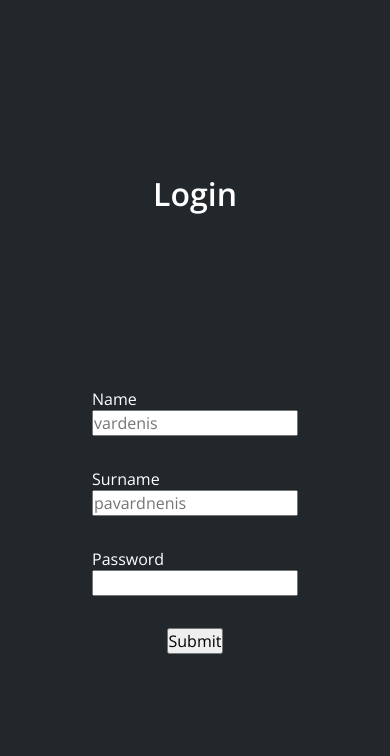
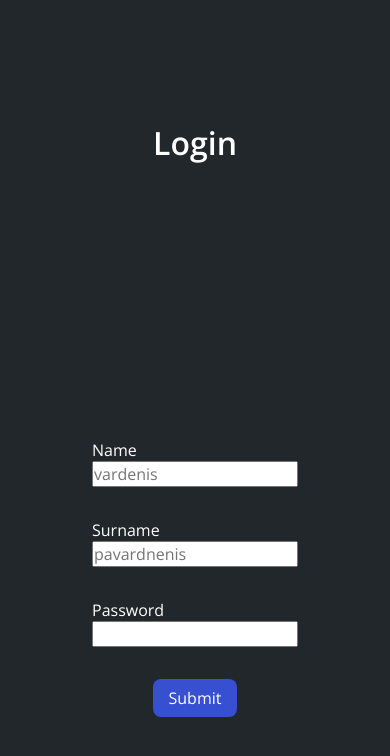
Before and after one commit to 81GB3N/simtadienis, a React (Create React App) app in the folder frontend/: page /admin in a window 390 px wide. Shown: the top 756 px of the page. Built offline with nearby package versions, Linux system fonts and the light colour scheme; no server answers.

Commit message:
Minor mobile friendly changes on admin

```diff
--- a/frontend/public/index.html
+++ b/frontend/public/index.html
@@ -26,7 +26,7 @@
       width: 6rem;
     }
 
-    .container {
+    .loading-container {
       height: 100vh;
       width: 100vw;
       background-color: white;
@@ -53,7 +53,7 @@
   <noscript>You need to enable JavaScript to run this app.</noscript>
   <div id="root">
     <!-- Preloader -->
-    <div id="spinner" class="container">
+    <div id="spinner" class="loading-container">
       <div class="loading"></div>
     </div>
   </div>
--- a/frontend/src/components/admin/AdminLogin.jsx
+++ b/frontend/src/components/admin/AdminLogin.jsx
@@ -12,6 +12,12 @@ export default function AdminLogin() {
         localStorage.setItem("admin", JSON.stringify(user));
     }
 
+    function displayError(msg) {
+        setErrMsg(msg);
+        setTimeout(() => {
+            setErrMsg("");
+        }, 3000);
+    }
 
     async function handleSubmit(e) {
         e.preventDefault();
@@ -21,14 +27,14 @@ export default function AdminLogin() {
 
         if (!await userExists(name, surname, 'admin')) {
             console.log("Admin account doesn't exist");
-            setErrMsg("Admin account doesn't exist")
+            displayError("Admin account doesn't exist");
             return;
         }
 
         validatePassword(name, surname, password, 'admin').then((res) => {
             if (!res.result) {
                 console.log("Incorrect Admin Information", res);
-                setErrMsg("Incorrect Admin Information")
+                displayError("Incorrect Admin Information");
             }
             else {
                 console.log('logging in as', name, surname);
@@ -43,7 +49,7 @@ export default function AdminLogin() {
     return (
         <section className="admin-login-container container">
             <h2 className="admin-login-title">Login</h2>
-            <p className={`${errMsg ? "errmsg" : "offscreen"} take-space`}>{errMsg}</p>
+            <p className={`${errMsg ? "errmsg" : "noerr"} take-space`}>{errMsg}</p>
             <form className="admin-login" method="get" onSubmit={handleSubmit}>
                 <div >
                     <label htmlFor="name">
@@ -77,7 +83,7 @@ export default function AdminLogin() {
                         required>
                     </input>
                 </div>
-                <input type="submit" id="login-submit"></input>
+                <input type="submit" id="admin-login-submit"></input>
             </form>
         </section>
     )
--- a/frontend/src/components/admin/Users.jsx
+++ b/frontend/src/components/admin/Users.jsx
@@ -25,8 +25,10 @@ export default function Users() {
 
     //SOCKET CODE
     //--------------------------------------------------------
-    socket.on("getusers", ()=>{
+    socket.on("getusers", (res)=>{
         //MAKE THIS UPDATE THE BOARD
+        console.log('user data updated');
+        console.log(res);
     });
     //DO THE SAME IN THE LEADERBOARD PAGE
     //-------------------------------------------------------
--- a/frontend/src/css/admin.css
+++ b/frontend/src/css/admin.css
@@ -31,11 +31,14 @@ body {
     justify-content: space-between;
     font-family: 'Open Sans', sans-serif;
     color: var(--admin-text-primary);
+    height: max-content;
+    align-items: stretch;
+    overflow: hidden;
 }
 
 .drawer {
     display: flex;
-    height: 100%;
+    height: 100vh;
     width: 100px;
     background: var(--admin-drawer);
     box-shadow: 1px 0px 3px rgba(0, 0, 0, 0.16), 1px 0px 3px rgba(0, 0, 0, 0.23);
@@ -102,9 +105,14 @@ body {
     gap: 3rem;
 }
 
+.user-table-wrapper{
+    flex-grow: 1;
+    max-width: 500px;
+}
+
 .user-table {
     overflow: hidden;
-    width: 500px;
+    width: 100%;
     max-height: min-content;
     border-collapse: collapse;
     margin: 20px 0;
@@ -178,7 +186,8 @@ body {
 }
 
 .edit {
-    width: 400px;
+    flex-grow: 2;
+    max-width: 400px;
     background-color: var(--admin-background-secondary);
     padding-top: 2rem;
     height: 300px;
@@ -189,13 +198,13 @@ body {
     justify-content: space-around;
 }
 
-.edit__name{
+.edit__name {
     font-size: 1.5rem;
     font-weight: 600;
     color: var(--admin-text-primary);
 }
 
-.edit__info{
+.edit__info {
     display: flex;
     flex-direction: column;
     justify-content: space-around;
@@ -204,7 +213,7 @@ body {
 
 }
 
-.edit__header{
+.edit__header {
     display: flex;
     justify-content: center;
     align-items: center;
@@ -212,7 +221,7 @@ body {
     padding: 0 0.5rem 2rem 0.5rem;
 }
 
-.edit-form{
+.edit-form {
     padding: 1rem;
     width: 100%;
     display: flex;
@@ -220,41 +229,46 @@ body {
     border: 1px solid var(--admin-background-primary);
 }
 
-.money-input{
+.money-input {
     max-width: 50%;
 }
 
-.edit-controls{
-    display:flex;
+.edit-controls {
+    display: flex;
     flex-direction: column;
     align-items: flex-end;
     gap: 0.5rem
 }
 
-.money-submit{
+.money-submit {
     background-color: var(--admin-accent-primary);
     padding: 0.5rem 1rem;
 }
 
-.edit-status{
+.edit-status {
     display: none;
     align-items: center;
     gap: 1rem;
     overflow: visible;
 }
-.edit-status.active{
+
+.edit-status.active {
     display: flex;
 }
-.edit-success{
+
+.edit-success {
     color: #36D744;
 }
-.edit-error{
+
+.edit-error {
     color: #EF4836;
 }
-.edit-placeholder{
+
+.edit-placeholder {
     text-align: center;
     color: var(--admin-text-faded);
 }
+
 /* user lookup */
 .user-lookup {
     flex-grow: 1;
@@ -317,7 +331,7 @@ body {
     visibility: visible;
     opacity: 1;
     box-sizing: border-box;
-    border-radius:0 0 1em 1em;
+    border-radius: 0 0 1em 1em;
     border: 2px solid var(--admin-accent-primary);
     border-top: 0;
 }
@@ -402,7 +416,7 @@ body {
 }
 
 /* Admin Login */
-.admin-login-container{
+.admin-login-container {
     position: absolute;
     z-index: 1000;
     width: 100vw;
@@ -413,7 +427,8 @@ body {
     justify-content: space-evenly;
     padding: 0 auto;
 }
-.admin-login-title{
+
+.admin-login-title {
     font-size: 2rem;
     font-weight: 600;
     color: var(--admin-text-primary);
@@ -421,7 +436,7 @@ body {
     padding: 1rem;
 }
 
-.admin-login{
+.admin-login {
     width: 100vw;
     display: flex;
     flex-direction: column;
@@ -431,13 +446,52 @@ body {
     align-items: center;
 }
 
-.take-space{
+.take-space {
     height: 50px;
     display: flex;
     align-items: center;
 }
 
-.admin-login-pass{
+.admin-login-pass {
     display: flex;
     flex-direction: column;
 }
+
+#admin-login-submit {
+    background-color: var(--admin-accent-primary);
+    padding: 0.5rem 1rem;
+    font-size: 1rem;
+    color: var(--admin-text-primary);
+    border: none;
+    border-radius: 0.5rem;
+    cursor: pointer;
+}
+
+#admin-login-submit:hover {
+    background-color: var(--admin-accent-primary-faded);
+}
+
+@media screen and (min-width: 700px) {
+    #admin-login-submit:active {
+        background-color: var(--admin-accent-primary-transparent);
+    }
+}
+@media screen and (max-width: 700px) {
+    .users{
+        flex-direction: column;
+        align-items: flex-start;
+    }
+    .edit{
+        width: 100%;
+    }
+    .edit-form{
+        flex-direction: column;
+    }
+    .user-table-wrapper{
+        width: 100%;
+    }
+    .react-autosuggest__suggestions-container{
+        background-color: var(--admin-accent-primary-faded);
+    }
+
+}
--- a/frontend/src/css/app.css
+++ b/frontend/src/css/app.css
@@ -686,6 +686,10 @@ body.no-scroll {
     margin-bottom: 0.5rem;
 }
 
+.noerr{
+    opacity: 0;
+}
+
 .line {
     display: inline-block;
 }
```
